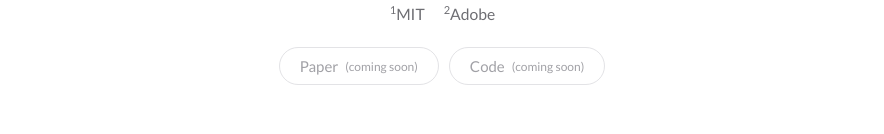
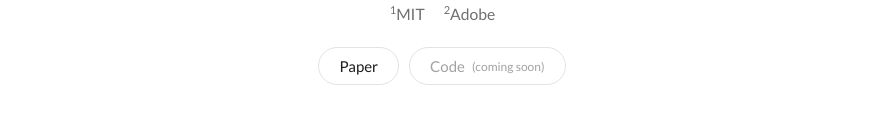
Before and after one commit to ShivamDuggal4/latent-lattice-language-models, a plain HTML site: page index.html in a window 1280 px wide. Shown: the part 166-300 px from the top of the page, without its empty margins (198-1082 px from the left). Drawn offline with Linux system fonts and the light colour scheme.

Commit message:
Link Paper button to arXiv
Co-authored-by: Copilot <223556219+Copilot@users.noreply.github.com>

```diff
--- a/index.html
+++ b/index.html
@@ -96,7 +96,7 @@
   </p>
   <p class="affils"><span><sup>1</sup>MIT</span><span><sup>2</sup>Adobe</span></p>
   <div class="links">
-    <span class="soon" aria-disabled="true">Paper <em>(coming soon)</em></span>
+    <a href="https://arxiv.org/pdf/2611.21608" target="_blank" rel="noopener">Paper</a>
     <span class="soon" aria-disabled="true">Code <em>(coming soon)</em></span>
   </div>
 </header>
```
